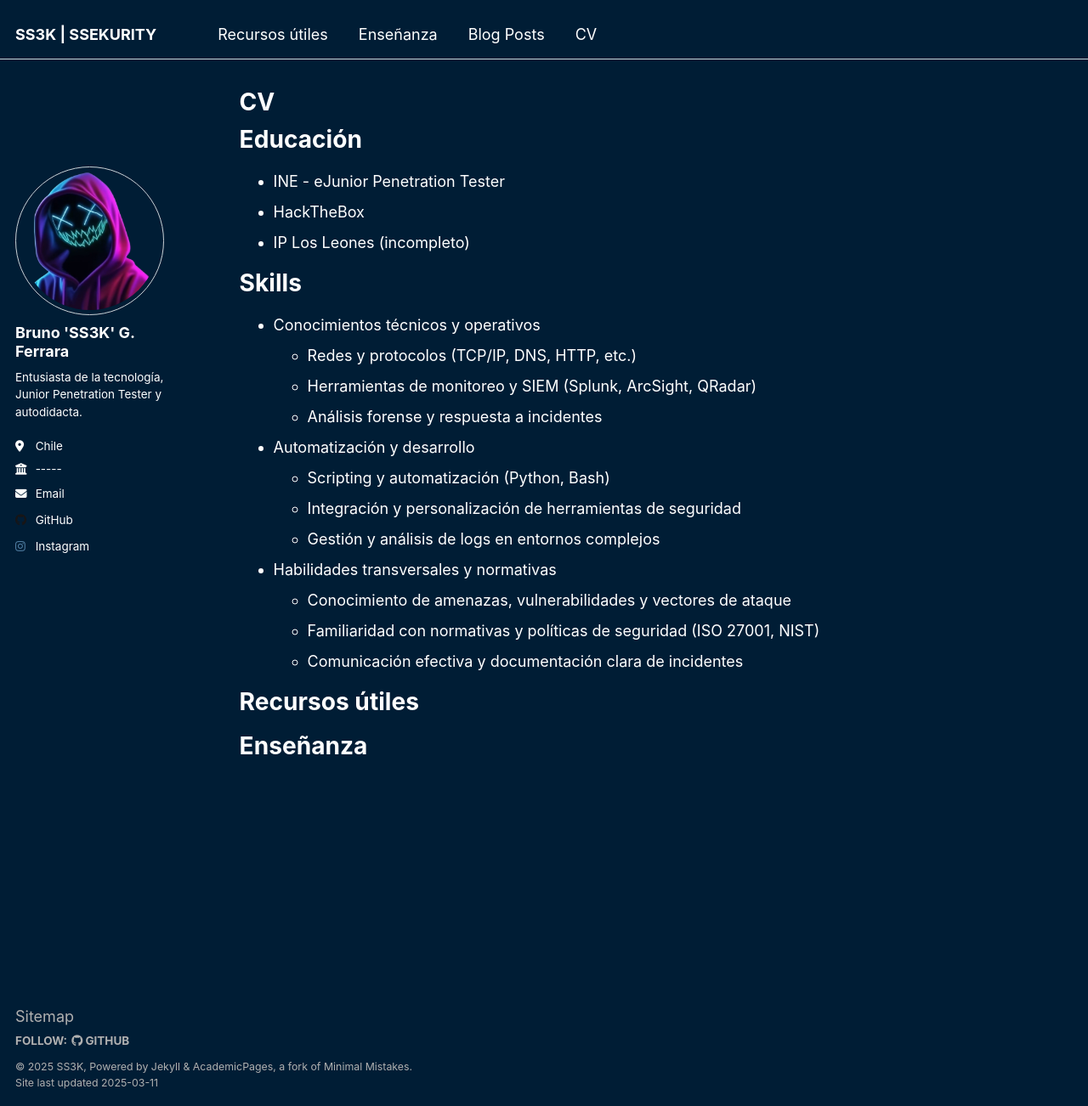
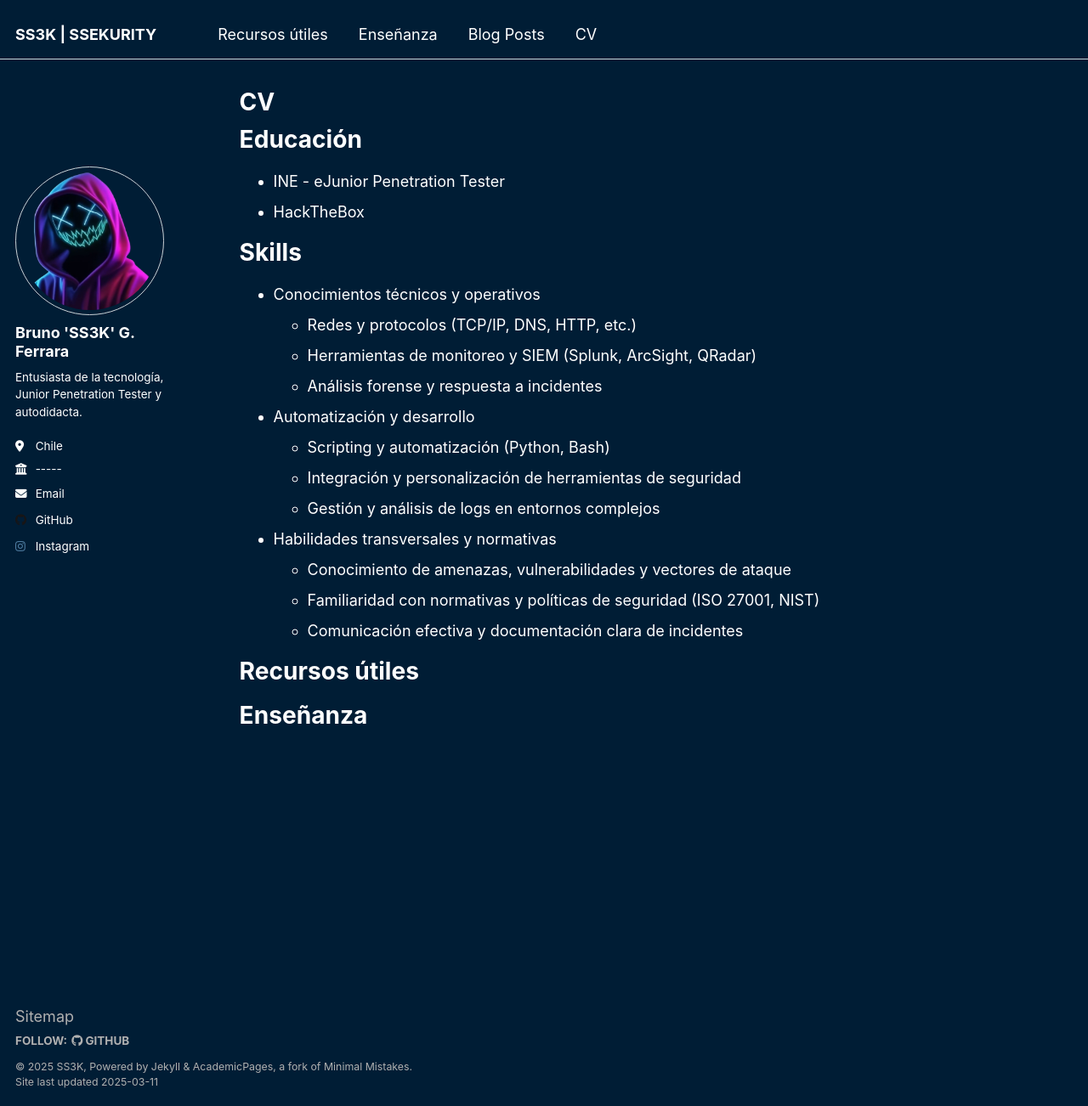
Before and after one commit to 0xSS3K/0xSS3K.github.io, a Jekyll site: the page built from _pages/cv.md, in a window 1280 px wide and 1302 px high. Shown: the whole window at 85% size. Built offline with Jekyll 4.4.1, drawn with Linux system fonts in a browser that asks for light colours.

Commit message:
Update cv.md

```diff
--- a/_pages/cv.md
+++ b/_pages/cv.md
@@ -13,7 +13,6 @@ Educación
 ======
 * INE - eJunior Penetration Tester
 * HackTheBox
-* IP Los Leones (incompleto)
 
 <!--Work experience
 ======
```
